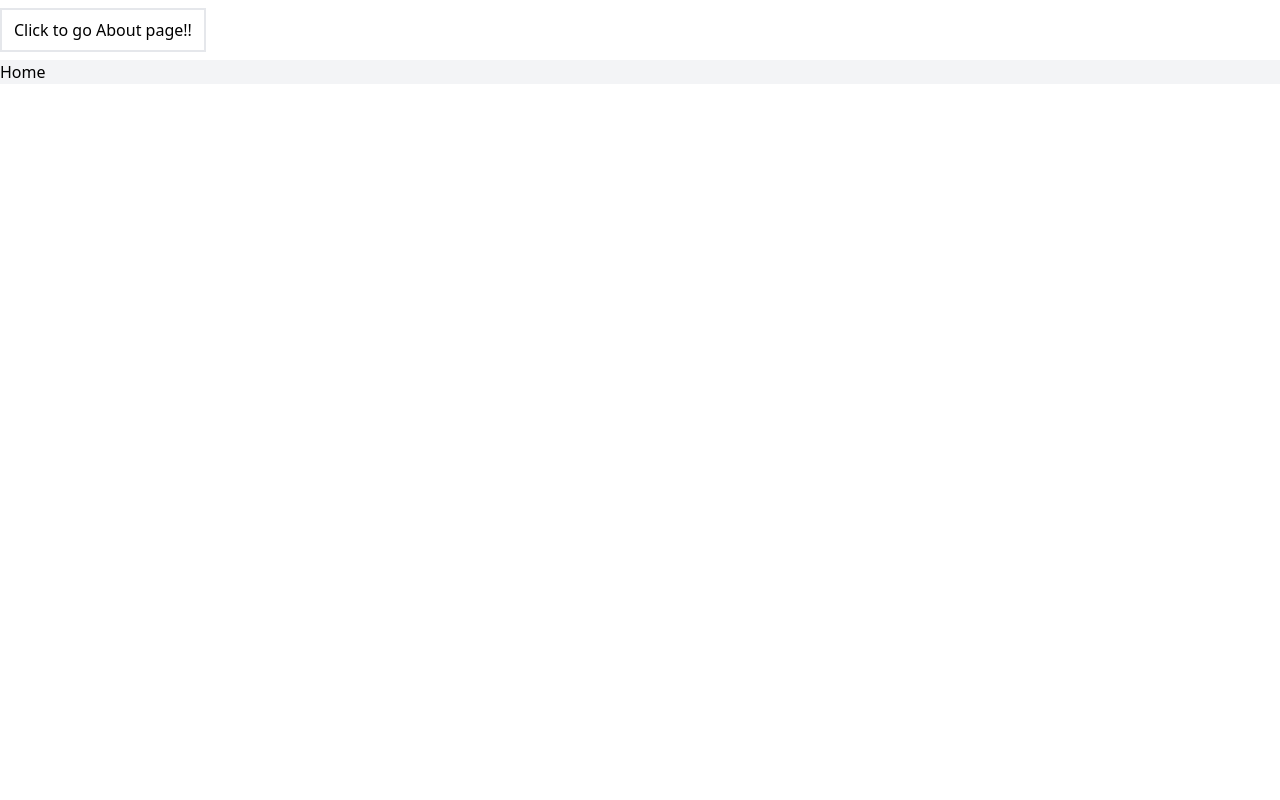
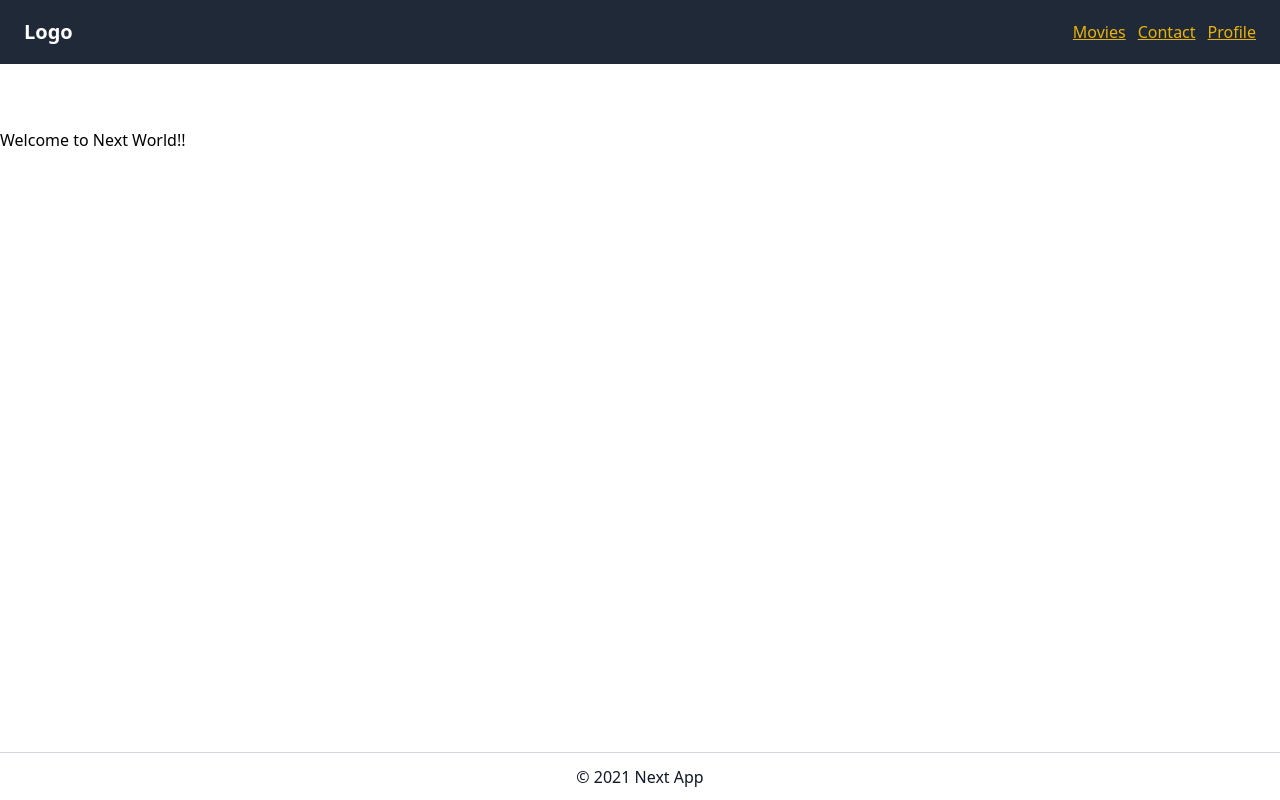
Before and after one commit to alamariful1727/nextjs-test-app, a Next.js app: page / in a window 1280 px wide. Built offline with nearby package versions, Linux system fonts and the light colour scheme.

Commit message:
Minor design changed in all paged including the layout file.

```diff
--- a/components/Layout.tsx
+++ b/components/Layout.tsx
@@ -16,10 +16,29 @@ const Layout = ({ children }: props) => {
         <meta name="viewport" content="initial-scale=1.0, width=device-width" />
         <link rel="icon" href="/favicon.ico" />
       </Head>
-      <Link href={paths.about}>
-        <button className="border-2 px-3 py-2 my-2">Click to go About page!!</button>
-      </Link>
-      {children}
+
+      <div className="flex flex-col min-h-screen">
+        <header className="h-16 flex justify-between items-center px-6 bg-gray-800 text-white font-medium">
+          <Link href={paths.home}>
+            <a className="font-bold text-xl">Logo</a>
+          </Link>
+          <div className="flex space-x-3">
+            <Link href={paths.movies}>
+              <a className="text-yellow-500 capitalize underline">movies</a>
+            </Link>
+            <Link href={paths.contact}>
+              <a className="text-yellow-500 capitalize underline">contact</a>
+            </Link>
+            <Link href={paths.userProfile('alamariful1727')}>
+              <a className="text-yellow-500 capitalize underline">Profile</a>
+            </Link>
+          </div>
+        </header>
+        <div className="flex-1 py-6 my-16 sm:py-0 container mx-auto">{children}</div>
+        <footer className="h-12 flex justify-center items-center border-t border-gray-300">
+          <p className="text-gray-900 font-medium">© 2021 {App_Title}</p>
+        </footer>
+      </div>
     </div>
   );
 };
--- a/pages/[username]/edit.tsx
+++ b/pages/[username]/edit.tsx
@@ -2,17 +2,16 @@ import Head from 'next/head';
 import { useRouter } from 'next/router';
 import { App_Title } from '../../utils';
 
-const Home = () => {
+const UserEdit = () => {
   const { query } = useRouter();
-  console.log('query', query);
   return (
     <div>
       <Head>
         <title>{App_Title} | Profile Edit</title>
       </Head>
-      <h1 className="bg-gray-100">User : Edit</h1>
+      <h1>{query.username} : Edit</h1>
     </div>
   );
 };
 
-export default Home;
+export default UserEdit;
--- a/pages/[username]/index.tsx
+++ b/pages/[username]/index.tsx
@@ -1,18 +1,24 @@
 import Head from 'next/head';
+import Link from 'next/link';
 import { useRouter } from 'next/router';
+import paths from '../../paths';
 import { App_Title } from '../../utils';
 
-const Home = () => {
+const UserProfile = () => {
   const { query } = useRouter();
-  console.log('query.username', query.username);
   return (
     <div>
       <Head>
-        <title>{App_Title} | Username</title>
+        <title>
+          {App_Title} | {query.username}
+        </title>
       </Head>
-      <h1 className="bg-gray-100">Username : {query.username}</h1>
+      <h1>Username : {query.username}</h1>
+      <Link href={paths.userProfileEdit(query.username as string)}>
+        <button className="border-2 border-gray-700 px-5 py-2 mt-5 text-yellow-500 capitalize underline">edit</button>
+      </Link>
     </div>
   );
 };
 
-export default Home;
+export default UserProfile;
--- a/pages/about.tsx
+++ b/pages/contact.tsx
@@ -1,15 +1,15 @@
 import Head from 'next/head';
 import { App_Title } from '../utils';
 
-const About = () => {
+const Contact = () => {
   return (
     <div>
       <Head>
-        <title>{App_Title} | About</title>
+        <title>{App_Title} | Contact</title>
       </Head>
-      <h1 className="bg-gray-100">About</h1>
+      <h1>Contact</h1>
     </div>
   );
 };
 
-export default About;
+export default Contact;
--- a/pages/index.tsx
+++ b/pages/index.tsx
@@ -5,9 +5,9 @@ const Home = () => {
   return (
     <div>
       <Head>
-        <title>{App_Title} | Home</title>
+        <title>{App_Title}</title>
       </Head>
-      <h1 className="bg-gray-100">Home</h1>
+      <h1>Welcome to Next World!!</h1>
     </div>
   );
 };
--- a/pages/movies/[id].tsx
+++ b/pages/movies/[id].tsx
@@ -2,17 +2,18 @@ import Head from 'next/head';
 import { useRouter } from 'next/router';
 import { App_Title } from '../../utils';
 
-const Home = () => {
+const SingleMovie = () => {
   const { query } = useRouter();
-  console.log('query', query);
   return (
     <div>
       <Head>
-        <title>{App_Title} | Single Movie</title>
+        <title>
+          {App_Title} | {query.id} Movie
+        </title>
       </Head>
-      <h1 className="bg-gray-100">MovieId : {query.id}</h1>
+      <h1>MovieId : {query.id}</h1>
     </div>
   );
 };
 
-export default Home;
+export default SingleMovie;
--- /dev/null
+++ b/pages/movies/index.tsx
@@ -0,0 +1,15 @@
+import Head from 'next/head';
+import { App_Title } from '../../utils';
+
+const Movies = () => {
+  return (
+    <div>
+      <Head>
+        <title>{App_Title} | Movies</title>
+      </Head>
+      <h1>Movies</h1>
+    </div>
+  );
+};
+
+export default Movies;
```
